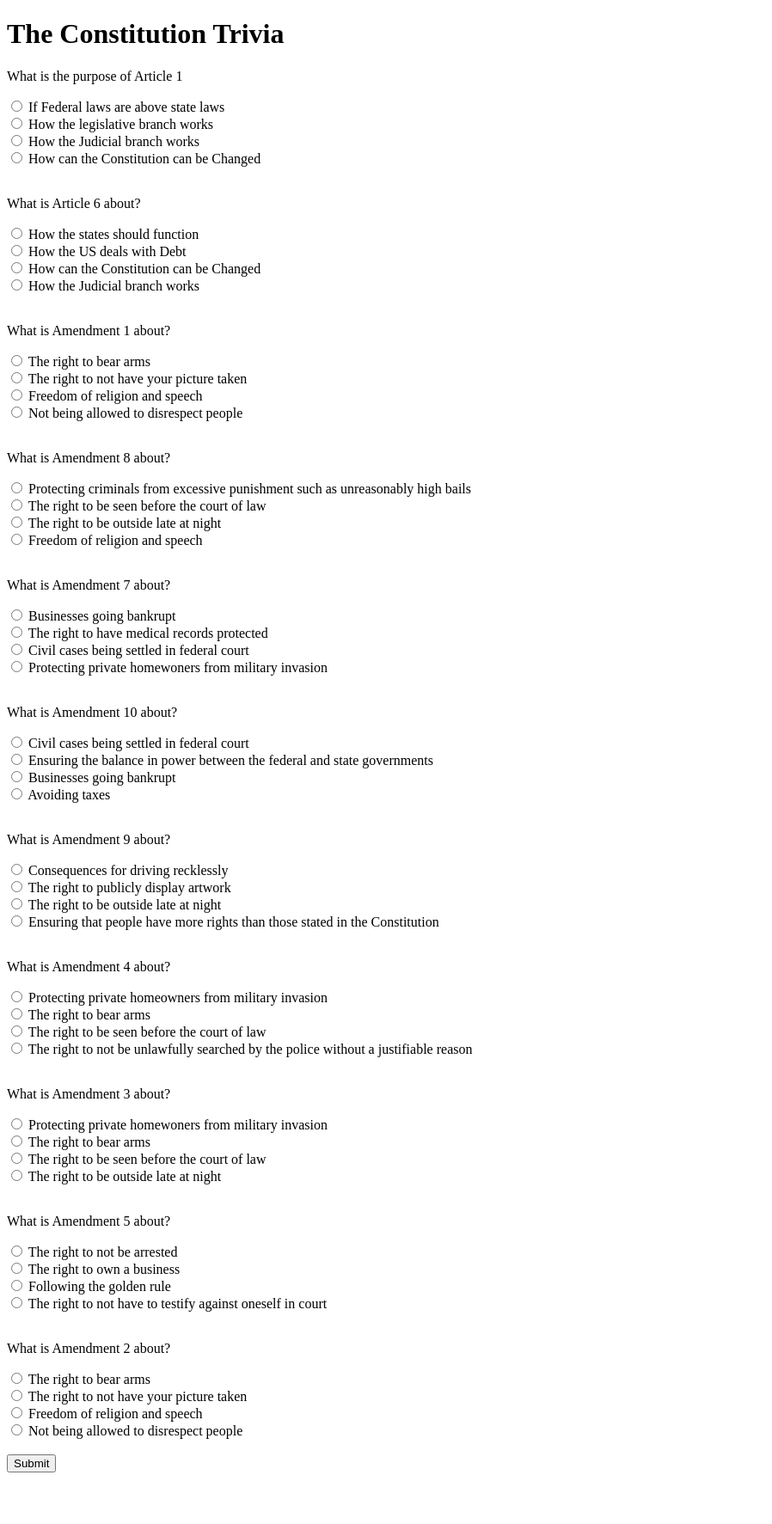
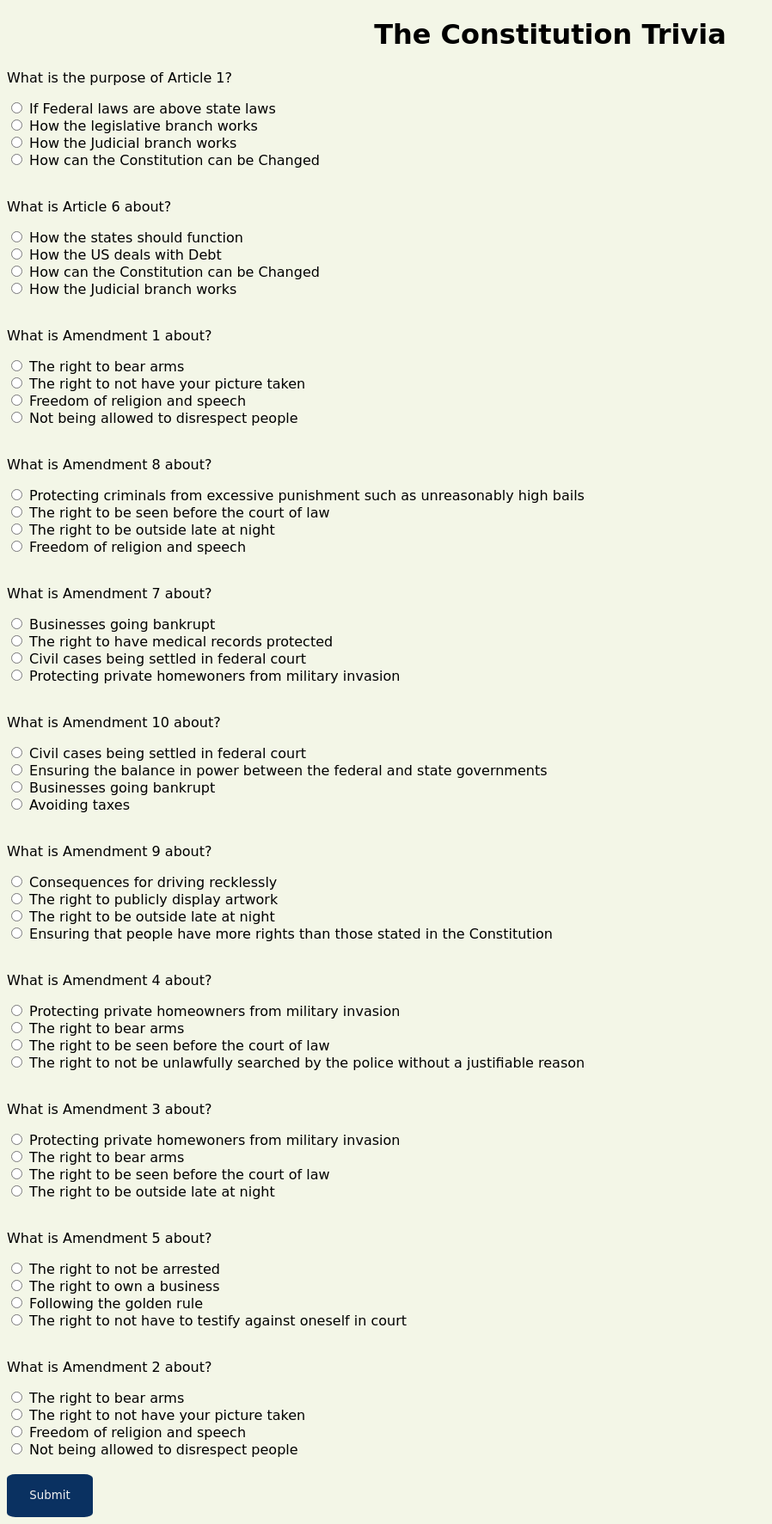
Before and after one commit to ITWS-Group-7/lab2, a plain HTML site: page triva2.0.html in a window 1280 px wide. Shown: the whole page at 86% size, without its empty margins (0-898 px from the left). Before the commit the page ends 1721 px from the top, so only its background shows below. Drawn offline with Linux system fonts and the light colour scheme.

Commit message:
CSS styling

```diff
--- a/triva2.0.html
+++ b/triva2.0.html
@@ -1,8 +1,8 @@
 <!DOCTYPE html>
 <html lang = "en">
   <head>
-    <title>The Constitution Triva</title>
-    <link rel="stylesheet" href="styles.css">
+    <title>THE CONSTITUTION TRIVIA</title>
+    <link rel="stylesheet" href="trivia.css">
     <meta http-equiv="Content-Type" content="text/html; charset=UTF-8"/>
   </head>
 
@@ -12,7 +12,7 @@
 
 
       <form >
-        <p>What is the purpose of Article 1</p>
+        <p>What is the purpose of Article 1?</p>
         <input type="radio" id="question1.1" name="question1" value="0">
         <label for="question1.1">If Federal laws are above state laws</label><br>
         <input type="radio" id="question1.2" name="question1" value="1">
@@ -128,7 +128,7 @@
         <label for="question11.3">Freedom of religion and speech</label><br>
         <input type="radio" id="question11.4" name="question11" value="0">
         <label for="question11.4">Not being allowed to disrespect people</label><br><br>
-        <button type="button" onclick="score()">
+        <button type="button" id="button" onclick="score()">
             Submit
         </button>
     </form>
--- a/trivia.css
+++ b/trivia.css
@@ -0,0 +1,27 @@
+body {
+    background-color:  #f3f6e7;
+    font-family:'Coming Soon', cursive;
+  }
+
+  h1 {
+    color: black;
+    text-align: center;
+  }
+
+
+
+  button {
+    background-color: #0A3161;
+    border-radius: 10%;
+    border:none;
+    height: 50px;
+    width: 100px;
+    display: inline-block;
+    font-family: 'Coming Soon', cursive;
+    color:#f1f1f1
+  }
+
+  #result{
+
+    color:#B31942
+  }
```
